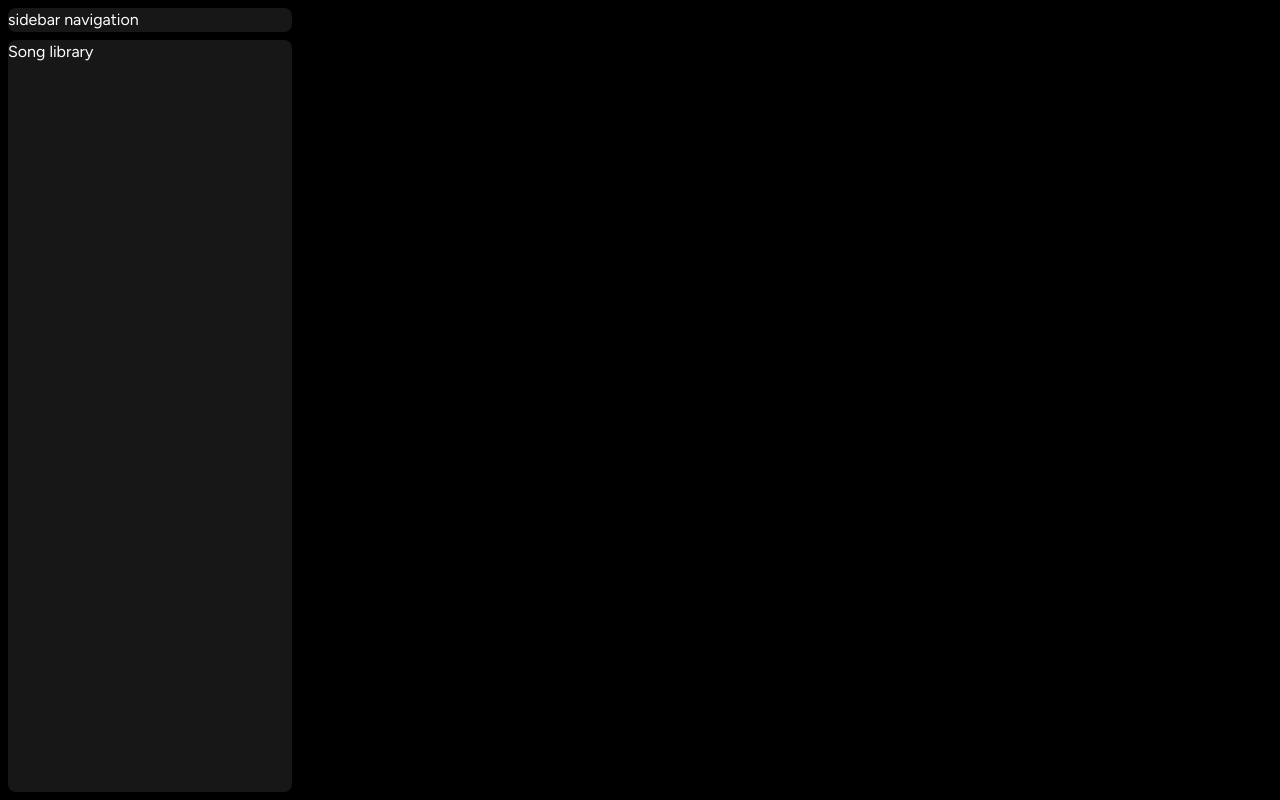
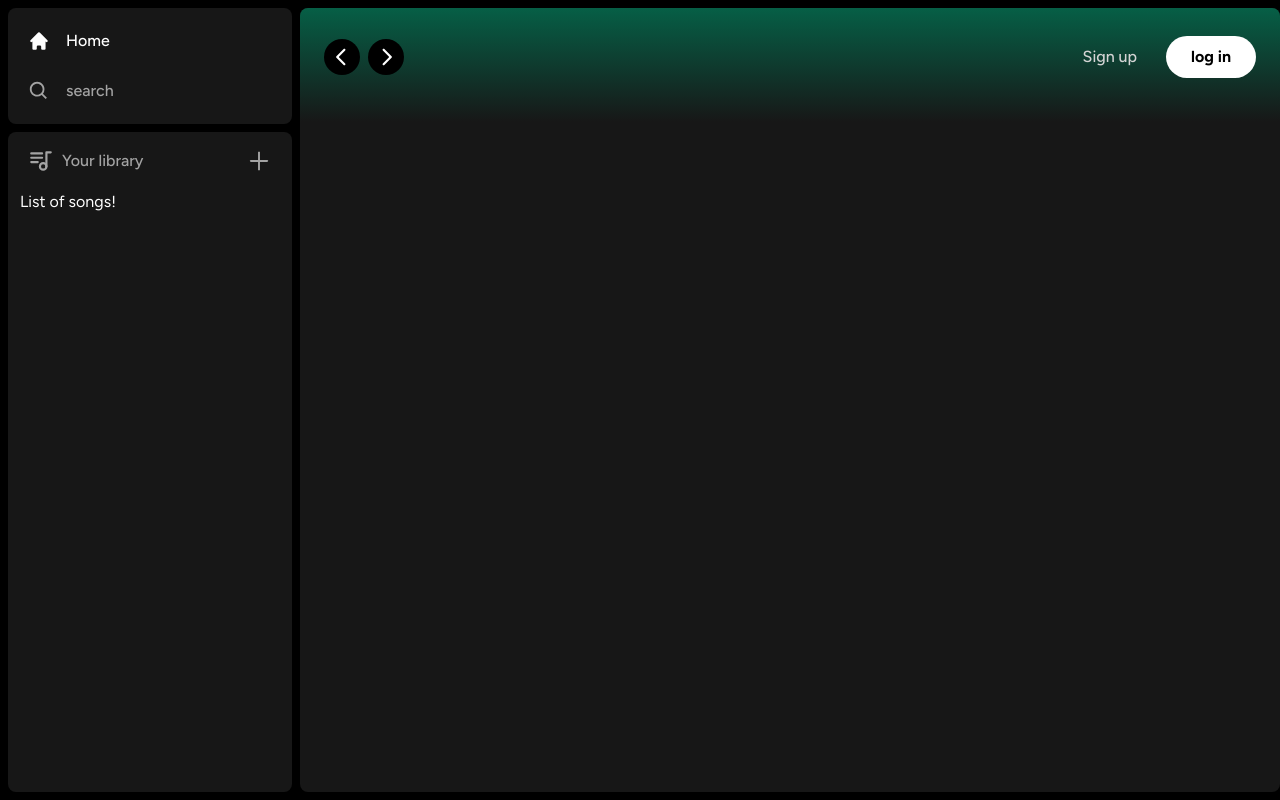
Before and after one commit to RuisuEurimonio/Spotify-clone, a Next.js app: page / in a window 1280 px wide. Built offline with nearby package versions, Linux system fonts and the light colour scheme.

Commit message:
button, header, library, sidebar, sidebarItem components ready

```diff
--- a/app/(site)/page.tsx
+++ b/app/(site)/page.tsx
@@ -1,6 +1,18 @@
+import Header from "@/components/Header";
 
 export default function Home() {
   return (
-    <div className="text-green-500"> Hello (site) </div>
+    <div className="
+      bg-neutral-900
+      rounded-lg
+      h-full
+      w-full
+      overflow-hidden
+      overflow-y-auto
+    ">
+      <Header>
+        header
+      </Header>
+    </div>
   )
 }
--- /dev/null
+++ b/components/Button.tsx
@@ -0,0 +1,43 @@
+import {forwardRef} from "react";
+import { twMerge } from "tailwind-merge";
+
+interface ButtonProps extends React.ButtonHTMLAttributes<HTMLButtonElement>{}
+
+const Button = forwardRef<HTMLButtonElement, ButtonProps>(({
+    className,
+    children,
+    disabled,
+    type= "button",
+    ...props
+},ref) => {
+    return(
+        <button
+        type={type}
+        className={twMerge(`
+            w-full
+            rounded-full
+            bg-green-500
+            border
+            border-transparent
+            px-3
+            py-3
+            disabled:cursor-not-allowed
+            disabled:opacity-50
+            text-black
+            font-bold
+            hover:opacity-75
+            transition
+        `,
+        className)}
+        disabled={disabled}
+        ref={ref}
+        {...props}
+        >
+            {children}
+        </button>
+    )
+})
+
+Button.displayName = "Button";
+
+export default Button;
--- /dev/null
+++ b/components/Header.tsx
@@ -0,0 +1,145 @@
+"use client"
+
+import { useRouter } from "next/navigation";
+import { twMerge } from "tailwind-merge";
+import {RxCaretLeft, RxCaretRight} from "react-icons/rx";
+import { HiHome } from "react-icons/hi";
+import { BiSearch } from "react-icons/bi";
+import Button from "./Button";
+
+interface HeaderProps{
+    children: React.ReactNode;
+    className?: string
+}
+
+const Header: React.FC<HeaderProps> = (
+    children,
+    className
+) => {
+
+    const router = useRouter();
+
+    const handleLogout = () =>{
+        //create this function in the future
+    }
+
+    return(
+        <div className={twMerge(`
+                h-fit
+                bg-gradient-to-b
+                from-emerald-800
+                p-6
+            `,
+                className
+            )}
+        >
+            <div className="
+                    w-full
+                    mb-4
+                    flex
+                    items-center
+                    justify-between
+                "
+            >
+                <div
+                    className="
+                    hidden
+                    md:flex
+                    gap-x-2
+                    items-center
+                ">
+                    <button
+                    onClick={()=>router.back()}
+                    className="
+                        rounded-full
+                        bg-black
+                        flex
+                        items-center
+                        justify-center
+                        hover:opacity-75
+                        transition
+                    ">
+                        <RxCaretLeft size={36} className="
+                            text-white
+                        "/>
+                    </button>
+                    <button
+                    onClick={()=>router.forward()}
+                    className="
+                        rounded-full
+                        bg-black
+                        flex
+                        items-center
+                        justify-center
+                        hover:opacity-75
+                        transition
+                    ">
+                        <RxCaretRight size={36} className="
+                            text-white
+                        "/>
+                    </button>
+                </div>
+                <div className="flex md:hidden gap-x-2 items-center">
+                    <button className="
+                        rounded-full
+                        bg-white
+                        p-2
+                        flex
+                        items-center
+                        justify-center
+                        hover:opacity-75
+                        transition
+                    ">
+                        <HiHome size={20} className="text-black"> </HiHome>
+                    </button>
+                    <button className="
+                        rounded-full
+                        bg-white
+                        p-2
+                        flex
+                        items-center
+                        justify-center
+                        hover:opacity-75
+                        transition
+                    ">
+                        <BiSearch size={20} className="text-black"> </BiSearch>
+                    </button>
+                </div>
+                <div className="
+                    flex
+                    justify-between
+                    items-center
+                    gap-x-4
+                "
+                >
+                    <>
+                        <div>
+                            <Button
+                            onClick={()=>{}}
+                            className="
+                                bg-transparent
+                                text-neutral-300
+                                font-medium
+                            ">
+                                Sign up
+                            </Button>
+                        </div>
+                        <div>
+                            <Button
+                            onClick={()=>{}}
+                            className="
+                                bg-white
+                                px-6
+                                py-2
+                            ">
+                                log in
+                            </Button>
+                        </div>
+                    </>
+                </div>
+            </div>
+        </div>
+    )
+}
+
+export default Header;
--- /dev/null
+++ b/components/Library.tsx
@@ -0,0 +1,52 @@
+"use client"
+
+import {TbPlaylist} from "react-icons/tb";
+import {AiOutlinePlus} from "react-icons/ai";
+
+const Library = () =>{
+    const onClick = () =>{
+        //put code later
+    }
+    return(
+        <div className="
+            flex flex-col
+        ">
+            <div className="
+                flex
+                items-center
+                justify-between
+                px-5
+                pt-4
+            ">
+                <div className="
+                    inline-flex
+                    items-center
+                    gap-x-2
+                ">
+                    <TbPlaylist size={26} className="text-neutral-400"/>
+                    <p className="text-neutral-400 font-medium text-md"> Your library </p>
+                </div>
+                <AiOutlinePlus
+                onClick={onClick}
+                size={26}
+                className="
+                    text-neutral-400
+                    cursor-pointer
+                    hover:text-white
+                    transition
+                " />
+            </div>
+            <div className="
+                flex
+                flex-col
+                gap-y-2
+                mt-4
+                px-3
+            ">
+                List of songs!
+            </div>
+        </div>
+    )
+}
+
+export default Library
--- a/components/Sidebar.tsx
+++ b/components/Sidebar.tsx
@@ -6,6 +6,8 @@
 import {HiHome} from "react-icons/hi"
 import {BiSearch} from "react-icons/bi"
 import Box from "./Box";
+import SidebarItem from "./SidebarItem";
+import Library from "./Library";
 
 interface SidebarProps{
     children: React.ReactNode
@@ -47,12 +49,28 @@
                 "
             >
                 <Box>
-                    sidebar navigation
+                    <div className="
+                        flex
+                        flex-col
+                        gap-y-4
+                        px-5
+                        py-4
+                    ">
+                        {routes.map((item)=>(
+                            <SidebarItem
+                                key={item.label}
+                                {...item}
+                            />
+                        ))}
+                    </div>
                 </Box>
                 <Box className="overflow-y-auto h-full">
-                    Song library
+                    <Library></Library>
                 </Box>
             </div>
+                <main className="h-full flex-1 overflow-y-auto py-2">
+                    {children}
+                </main>
         </div>
     )
 }
--- /dev/null
+++ b/components/SidebarItem.tsx
@@ -0,0 +1,44 @@
+import Link from "next/link";
+import {IconType} from "react-icons"
+import { twMerge } from "tailwind-merge";
+
+interface SidebarItemProps{
+    icon: IconType;
+    label: string;
+    active?: boolean;
+    href: string;
+}
+
+const SidebarItem : React.FC<SidebarItemProps> = ({
+    icon: Icon,
+    label,
+    active,
+    href
+    }) => {
+    return (
+        <Link
+        href={href}
+        className={twMerge(`
+            flex
+            flex-row
+            h-auto
+            items-center
+            w-full
+            gap-x-4
+            text-md
+            font-medium
+            cursor-pointer
+            hover:text-white
+            transition
+            text-neutral-400
+            py-1
+        `,
+            active && "text-white"
+        )}>
+            <Icon size={26}></Icon>
+            <p className="truncate w-full"> {label} </p>
+        </Link>
+    );
+}
+
+export default SidebarItem;
```
